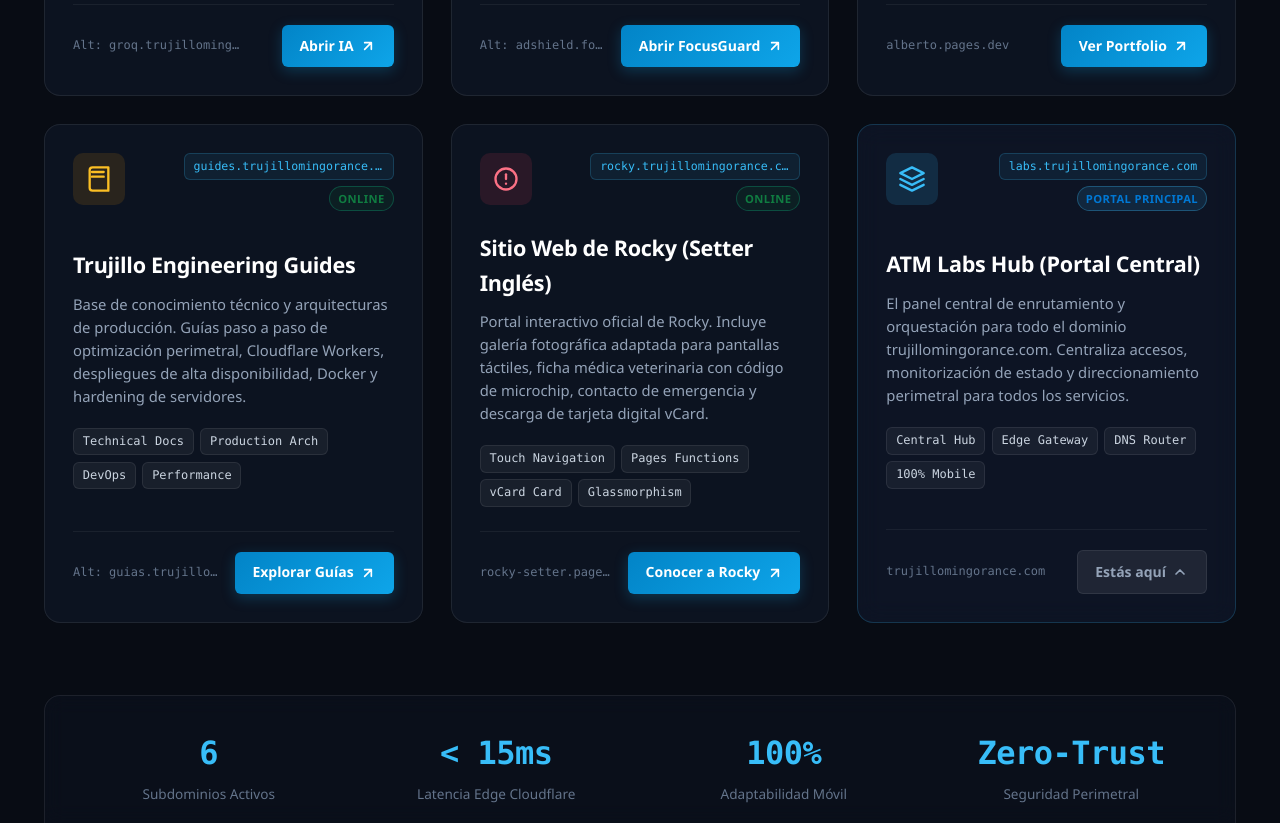
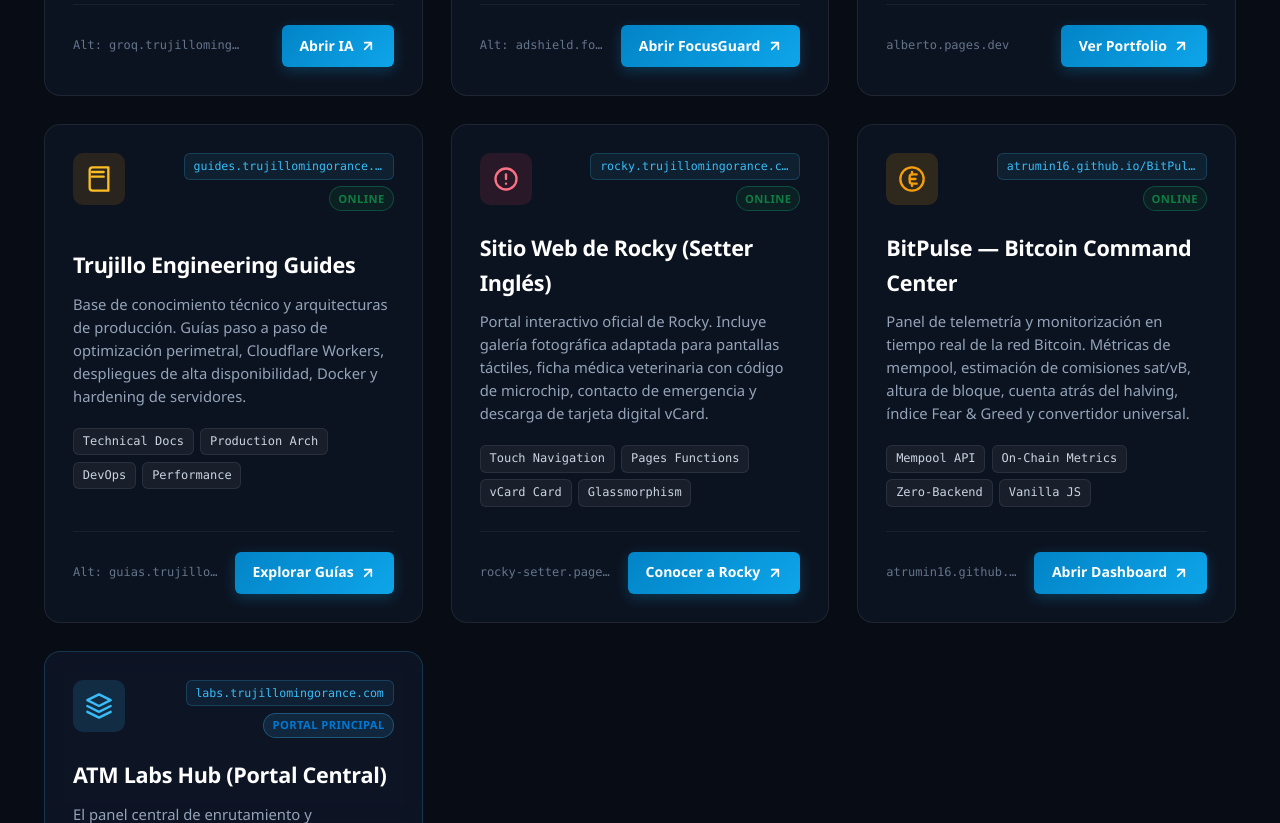
Before and after one commit to atrumin16/atm-labs-hub, a website: page public/index.html in a window 1280 px wide. Shown: the part 960-1783 px from the top of the page. Drawn offline with Linux system fonts and the light colour scheme; a web font is replaced by a local one.

Commit message:
feat(hub): integrate BitPulse Bitcoin Command Center directory card

```diff
--- a/public/index.html
+++ b/public/index.html
@@ -62,11 +62,11 @@
         </div>
 
         <div class="filter-chips" role="tablist" aria-label="Categorías de proyectos">
-          <button class="filter-chip active" data-filter="all">Todos <span class="chip-count">6</span></button>
+          <button class="filter-chip active" data-filter="all">Todos <span class="chip-count">7</span></button>
           <button class="filter-chip" data-filter="ai">IA & LLMs</button>
           <button class="filter-chip" data-filter="security">Ciberseguridad</button>
           <button class="filter-chip" data-filter="engineering">Ingeniería & Docs</button>
-          <button class="filter-chip" data-filter="apps">Web Apps</button>
+          <button class="filter-chip" data-filter="apps">Web Apps & Cripto</button>
         </div>
       </div>
     </section>
@@ -229,7 +229,44 @@
         </div>
       </article>
 
-      <!-- Card 6: ATM Labs Hub (Self) -->
+       <!-- Card: BitPulse -->
+       <article class="app-card" data-category="apps" data-keywords="bitpulse bitcoin btc crypto mempool blockchain satoshi sat halving fear greed dashboard red mercado cripto finanzas">
+         <div class="card-glow crypto-glow"></div>
+         <div class="card-header">
+           <div class="app-icon crypto-icon">
+             <svg viewBox="0 0 24 24" width="28" height="28" fill="none" stroke="currentColor" stroke-width="2" stroke-linecap="round" stroke-linejoin="round">
+               <circle cx="12" cy="12" r="10"/>
+               <path d="M16 8h-4a2 2 0 0 0-2 2v4a2 2 0 0 0 2 2h4"/>
+               <path d="M10 12h5"/>
+               <path d="M12 6v2"/>
+               <path d="M12 16v2"/>
+             </svg>
+           </div>
+           <div class="card-badges">
+             <span class="subdomain-tag">atrumin16.github.io/BitPulse</span>
+             <span class="status-tag active">Online</span>
+           </div>
+         </div>
+         <div class="card-body">
+           <h2 class="card-title">BitPulse — Bitcoin Command Center</h2>
+           <p class="card-description">Panel de telemetría y monitorización en tiempo real de la red Bitcoin. Métricas de mempool, estimación de comisiones sat/vB, altura de bloque, cuenta atrás del halving, índice Fear & Greed y convertidor universal.</p>
+           <div class="tech-stack">
+             <span class="tech-pill">Mempool API</span>
+             <span class="tech-pill">On-Chain Metrics</span>
+             <span class="tech-pill">Zero-Backend</span>
+             <span class="tech-pill">Vanilla JS</span>
+           </div>
+         </div>
+         <div class="card-footer">
+           <span class="subdomain-alt">atrumin16.github.io/BitPulse</span>
+           <a href="https://atrumin16.github.io/BitPulse/" class="btn-launch" target="_blank" rel="noopener" aria-label="Abrir BitPulse">
+             <span>Abrir Dashboard</span>
+             <svg width="16" height="16" viewBox="0 0 24 24" fill="none" stroke="currentColor" stroke-width="2.5" stroke-linecap="round" stroke-linejoin="round"><path d="M7 17l9.2-9.2M17 17V7H7"/></svg>
+           </a>
+         </div>
+       </article>
+
+       <!-- Card 6: ATM Labs Hub (Self) -->
       <article class="app-card current-hub" data-category="engineering" data-keywords="labs atm hub central directorio portal inicio trujillomingorance">
         <div class="card-glow hub-glow"></div>
         <div class="card-header">
--- a/public/styles.css
+++ b/public/styles.css
@@ -407,6 +407,7 @@ body {
 .eng-glow { background: linear-gradient(90deg, #6366f1, #a855f7); }
 .guide-glow { background: linear-gradient(90deg, #f59e0b, #ef4444); }
 .rocky-glow { background: linear-gradient(90deg, #ec4899, #f43f5e); }
+.crypto-glow { background: linear-gradient(90deg, #f59e0b, #eab308); }
 .hub-glow { background: linear-gradient(90deg, #38bdf8, #10b981); }
 
 .card-header {
@@ -432,6 +433,7 @@ body {
 .eng-icon { background: rgba(99, 102, 241, 0.12); color: #818cf8; }
 .guide-icon { background: rgba(245, 158, 11, 0.12); color: #fbbf24; }
 .rocky-icon { background: rgba(244, 63, 94, 0.12); color: #fb7185; }
+.crypto-icon { background: rgba(245, 158, 11, 0.15); color: #f59e0b; }
 .hub-icon { background: rgba(56, 189, 248, 0.15); color: #38bdf8; }
 
 .card-badges {
```
